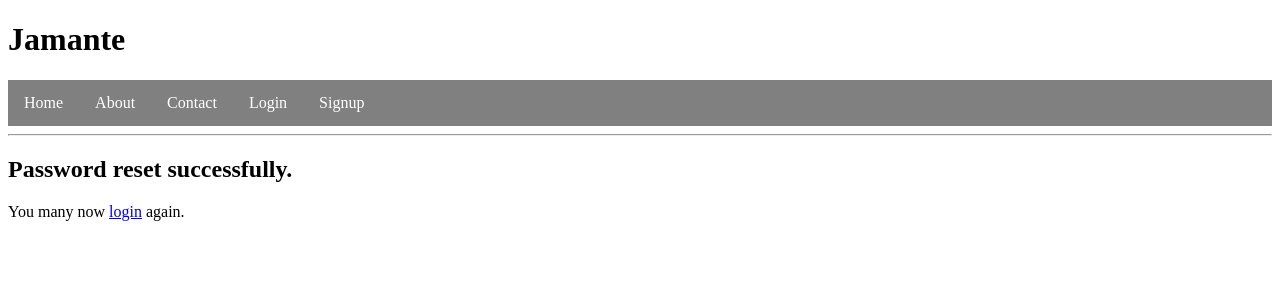
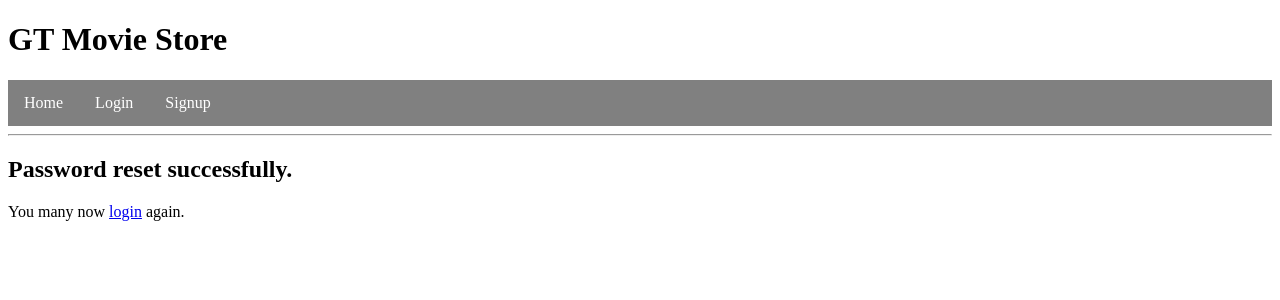
Before and after one commit to awang728/Movie_app, a Django app: template movieStore/templates/registration/password_reset_complete.html in a window 1280 px wide. Shown: the top 300 px of the page. Run offline with Django 5.2, Linux system fonts and the light colour scheme; the template is opened without the code that fills it, so the values that code supplies are empty.

Commit message:
Update base.html

```diff
--- a/movieStore/templates/base.html
+++ b/movieStore/templates/base.html
@@ -2,7 +2,7 @@
 <html>
 <head>
     <h1>
-	<span style="text-align: left; display: inline-block; width: 30%;">Jamante</span>
+	<span style="text-align: left; display: inline-block; width: 30%;">GT Movie Store</span>
         <span style="text-align: right; display: inline-block; width: 66%;font-size: 25px; font-weight: normal;"> {{ user.username }}</span>
 
     </h1>
@@ -64,12 +64,6 @@
         <ul>
             <li><a href="http://127.0.0.1:8000">Home</a></li>
 	    {% if user.is_authenticated %}
-	    <li><a href="http://127.0.0.1:8000/homepage/">Products</a></li>
-	    {% endif %}
-            <li><a href="http://127.0.0.1:8000/about/">About</a></li>
-            <li><a href="http://127.0.0.1:8000/contact/">Contact</a></li>
-	    {% if user.is_authenticated %}
-	    <li><a href="http://127.0.0.1:8000/cart/{{ x.Cart_ID }}">Cart</a></li>
 	    <li><a href="http://127.0.0.1:8000/accounts/password_change">Change Password</a><li>
 	    <li>
 		<form method="post" action="http://127.0.0.1:8000/accounts/logout/">
```
